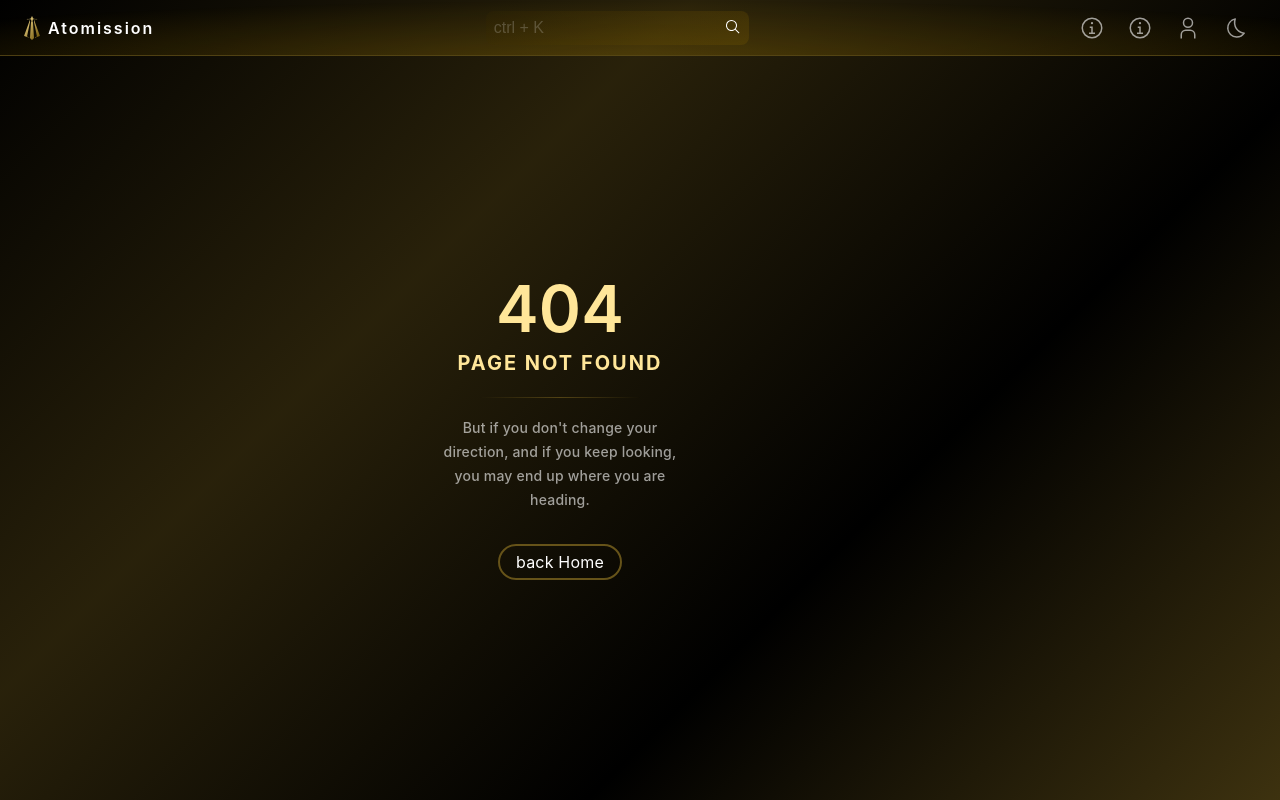
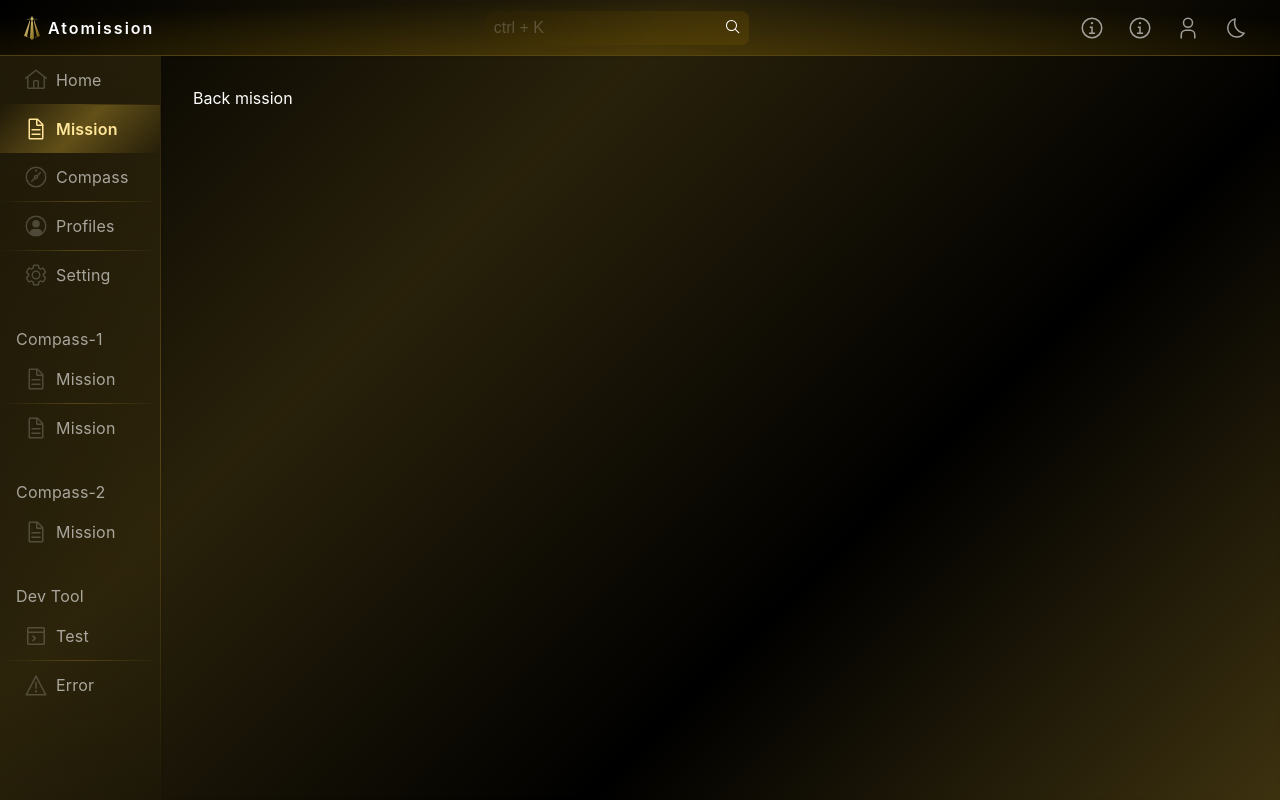
Before and after one commit to silence870121/Atomission, a Vue app: page /atomission/mission/edit in a window 1280 px wide. Before the commit this address led to /404. Built offline with nearby package versions, Linux system fonts and the light colour scheme.

Commit message:
refactor: Change base URL
修改專案的基本路徑

#73

```diff
--- a/src/components/Router.vue
+++ b/src/components/Router.vue
@@ -1,40 +1,8 @@
 <script setup>
 import { ref } from 'vue'
+import { useMenuStore } from "@stores/menu.js";
 
-const index = ref([
-    {
-        path: "/",
-        icon: "home",
-        content: "home"
-    }, {
-        path: "/compass",
-        icon: "target",
-        content: "area"
-    }, {
-        path: "/mission",
-        icon: "mission",
-        content: "mission"
-    }, {
-        path: "/profiles",
-        icon: "profiles",
-        content: "profiles"
-    }, {
-        path: "/settings",
-        icon: "setting",
-        content: "setting"
-    }
-])
-const customIndex = ref([
-    {
-        path: "/test",
-        icon: "info",
-        content: "test"
-    }, {
-        path: "/404",
-        icon: "info",
-        content: "error"
-    }
-])
+const menuStore = useMenuStore();
 
 </script>
 
@@ -42,24 +10,37 @@ const customIndex = ref([
     <nav class="navbar">
         <div class="nav-group">
             <ul>
-                <li v-for="i in index">
-                    <router-link :to="i.path">
-                        <div class="nav-icon"> <svg-icon :name="i.icon" size="s" /> </div>
+                <li v-for="router in menuStore.routes">
+                    <router-link :to="router.path">
+                        <div class="nav-icon"> <i :class=router.icon /> </div>
                         <div class="content">
-                            {{ i.content }}
+                            {{ router.content }}
+                        </div>
+                    </router-link>
+                </li>
+            </ul>
+        </div>
+        <div class="nav-group" v-for="mission in menuStore.bookmark">
+            <h3>{{ mission.compass }}</h3>
+            <ul>
+                <li v-for="router in mission.routes">
+                    <router-link :to="router.path">
+                        <div class="nav-icon"> <i :class=router.icon /> </div>
+                        <div class="content">
+                            {{ router.content }}
                         </div>
                     </router-link>
                 </li>
             </ul>
         </div>
         <div class="nav-group">
-            <h3>My team</h3>
+            <h3>dev tool</h3>
             <ul>
-                <li v-for="i in customIndex">
-                    <router-link :to="i.path">
-                        <div class="nav-icon"> <svg-icon :name="i.icon" size="s" /> </div>
+                <li v-for="router in menuStore.custom">
+                    <router-link :to="router.path">
+                        <div class="nav-icon"> <i :class=router.icon /> </div>
                         <div class="content">
-                            {{ i.content }}
+                            {{ router.content }}
                         </div>
                     </router-link>
                 </li>
@@ -70,10 +51,6 @@ const customIndex = ref([
 
 <style scoped>
 .navbar {
-    position: fixed;
-    top: 3.5rem;
-    left: 0;
-    height: 100%;
     display: flex;
     gap: 1rem;
     flex-direction: column;
@@ -81,6 +58,7 @@ const customIndex = ref([
     border-image: var(--line-column) 1;
     border-right: 1px solid;
     color: var(--label-secondary-color);
+    text-transform: capitalize;
 }
 
 .nav-group h3 {
@@ -94,6 +72,7 @@ const customIndex = ref([
     display: flex;
     align-items: center;
     justify-content: center;
+    font-size: 1.5rem;
 }
 
 
@@ -160,6 +139,7 @@ a:hover::after {
 @media (max-width:540px) {
     .navbar {
         top: 0;
+        bottom: 0;
         left: 0;
         transform: translateX(calc(-100% + 0.5rem));
         position: fixed;
--- a/src/router.js
+++ b/src/router.js
@@ -89,6 +89,6 @@ routes.push({
     hidden: true
 });
 export default createRouter({
-    history: createWebHistory(),
+    history: createWebHistory('/atomission/'),
     routes,
 })
--- /dev/null
+++ b/src/stores/menu.js
@@ -0,0 +1,71 @@
+import { defineStore } from "pinia";
+
+export const useMenuStore = defineStore('menu', {
+
+    state: () => ({
+        // init
+        routes: [
+            {
+                path: "/",
+                icon: "i-carbon-home",
+                content: "home"
+            }, {
+                path: "/mission",
+                icon: "i-carbon-document",
+                content: "mission"
+            }, {
+                path: "/compass",
+                icon: "i-carbon-compass",
+                content: "Compass"
+            }, {
+                path: "/profiles",
+                icon: "i-carbon-user-avatar-filled-alt",
+                content: "profiles"
+            }, {
+                path: "/settings",
+                icon: "i-carbon-settings",
+                content: "setting"
+            }
+        ],
+        bookmark: [
+            {
+                compass: "compass-1",
+                routes: [{
+                    path: "/mission:001",
+                    icon: "i-carbon-document",
+                    content: "mission"
+                },
+                {
+                    path: "/mission:002",
+                    icon: "i-carbon-document",
+                    content: "mission"
+                }]
+            },
+            {
+                compass: "compass-2",
+                routes: [{
+                    path: "/mission:003",
+                    icon: "i-carbon-document",
+                    content: "mission"
+                }]
+            },
+        ],
+        custom: [
+            {
+                path: "/test",
+                icon: "i-carbon-terminal",
+                content: "test"
+            }, {
+                path: "/404",
+                icon: "i-carbon-warning-alt",
+                content: "error"
+            }
+        ]
+    }),
+    getter: {
+        // computed
+    },
+    action: {
+        // function
+    },
+})
--- a/src/views/mission/page.js
+++ b/src/views/mission/page.js
@@ -3,7 +3,7 @@ const PAGE_TITLE = 'mission'
 const pages = import.meta.glob('./*/page.js', { eager: true, import: 'default' });
 const pagesComps = import.meta.glob('./*/index.vue');
 const children = Object.entries(pages).map(([path, config]) => {
-    console.table(path)
+
     let pageJSPath = path
     // format path
     path = path.replace('./', '').replace('index', '').replace('/page.js', '')
@@ -22,7 +22,7 @@ const children = Object.entries(pages).map(([path, config]) => {
         children: config.children,
     }
 });
-console.table(children)
+
 
 export default {
     meta: {
--- a/vite.config.js
+++ b/vite.config.js
@@ -8,6 +8,7 @@ import UnoCSS from 'unocss/vite'
 
 // https://vitejs.dev/config/
 export default defineConfig({
+  base: '/atomission/',
   plugins: [
     vue({
       reactivityTransform: true,
```
